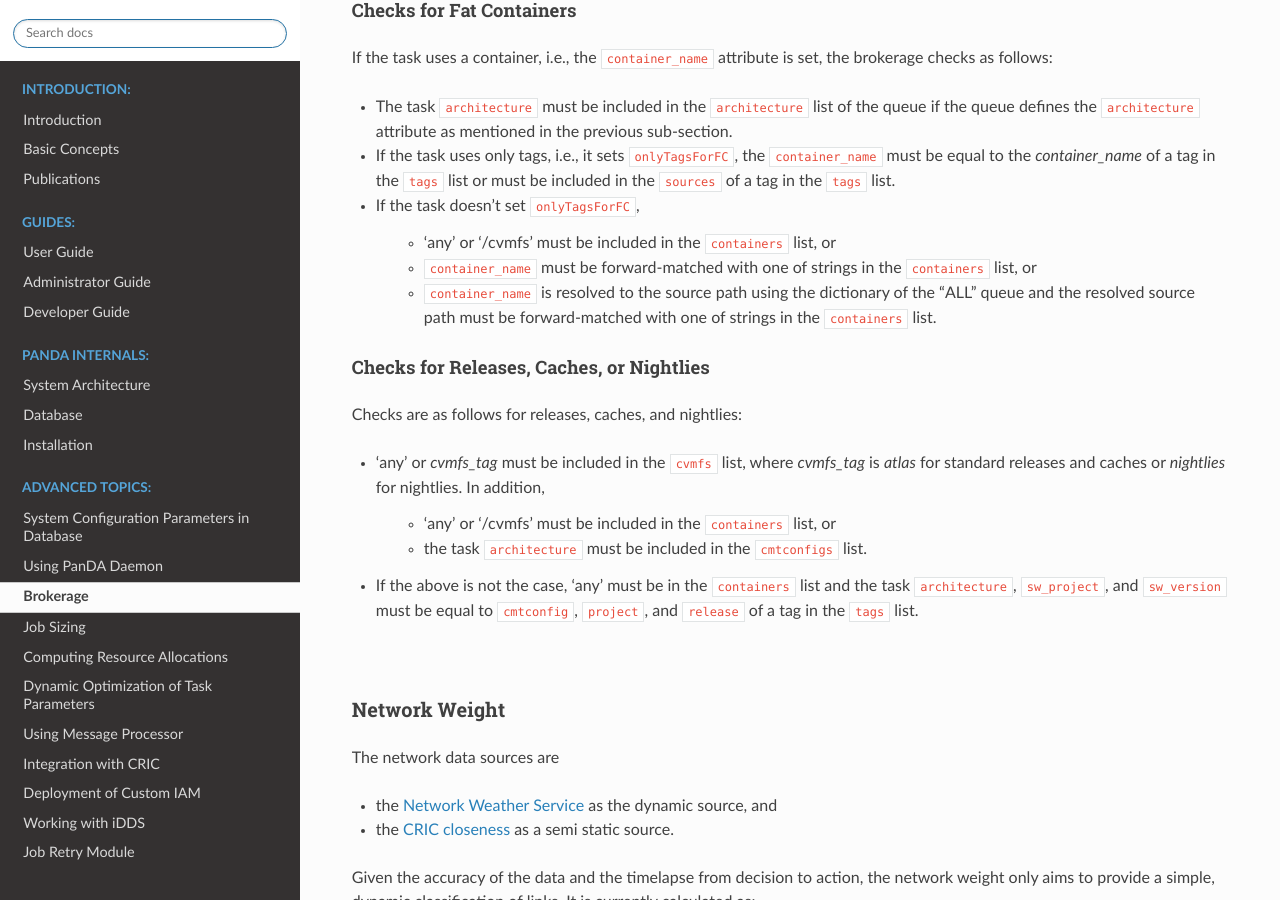
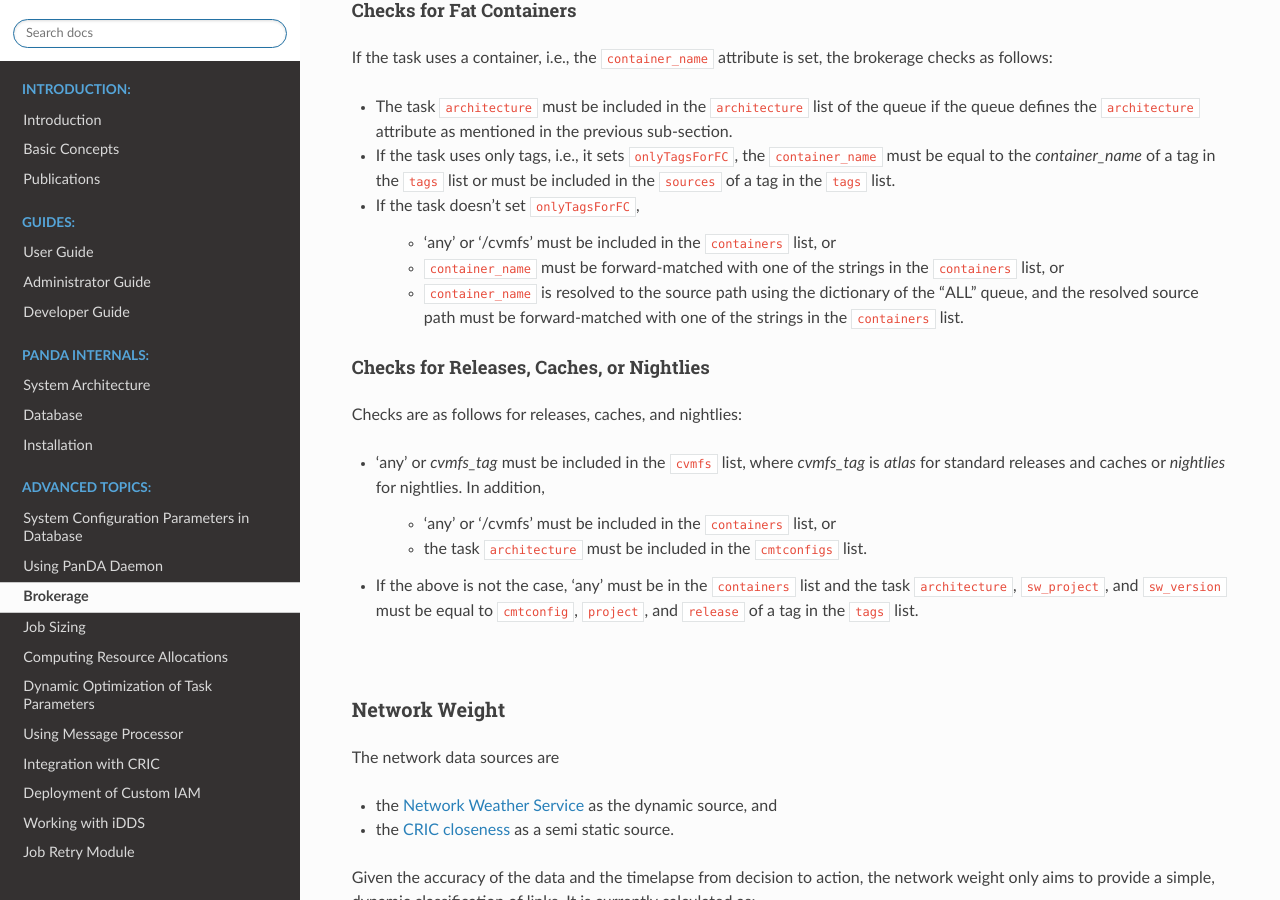
Before and after one commit to PanDAWMS/panda-docs, a Sphinx documentation site: the page built from docs/source/advanced/brokerage.rst, in a window 1280 px wide and 900 px high, scrolled down 3829 px. Built offline with Sphinx 7.4.7 and the Read the Docs theme 2.0.0, drawn with Linux system fonts in a browser that asks for light colours.

Commit message:
container brokerage

```diff
--- a/docs/source/advanced/brokerage.rst
+++ b/docs/source/advanced/brokerage.rst
@@ -239,10 +239,10 @@ If the task uses a container, i.e., the ``container_name`` attribute is set, the
 
    * 'any' or '/cvmfs' must be included in the ``containers`` list, or
 
-   * ``container_name`` must be forward-matched with one of strings in the ``containers`` list, or
+   * ``container_name`` must be forward-matched with one of the strings in the ``containers`` list, or
 
-   * ``container_name`` is resolved to the source path using the dictionary of the "ALL" queue and
-     the resolved source path must be forward-matched with one of strings in the ``containers`` list.
+   * ``container_name`` is resolved to the source path using the dictionary of the "ALL" queue, and
+     the resolved source path must be forward-matched with one of the strings in the ``containers`` list.
 
 Checks for Releases, Caches, or Nightlies
 ^^^^^^^^^^^^^^^^^^^^^^^^^^^^^^^^^^^^^^^^^^^^^^^^
```
